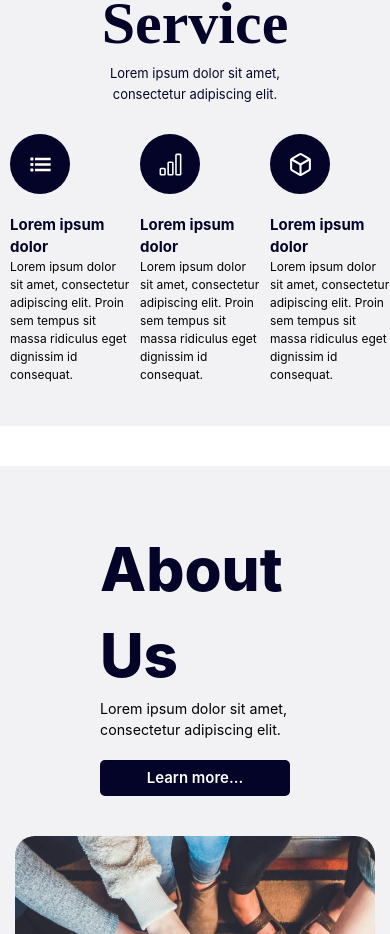
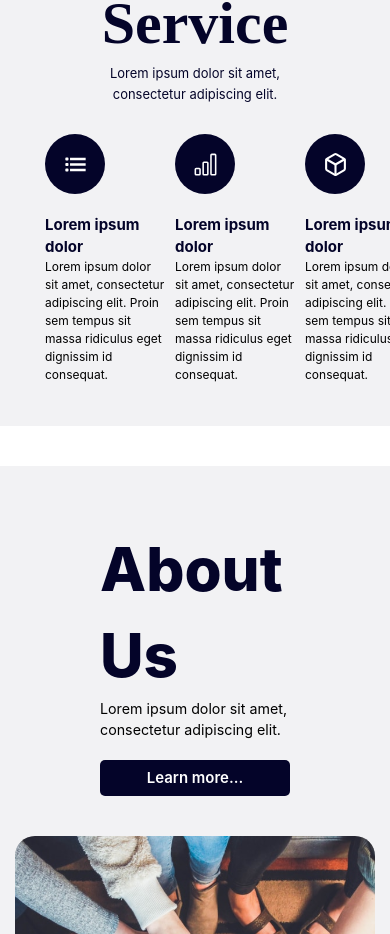
Before and after one commit to DynastyPro/DynastyApp, a React (Create React App) app: page / in a window 390 px wide. Shown: the part 2829-3763 px from the top of the page. Built offline with nearby package versions, Linux system fonts and the light colour scheme.

Commit message:
Responsiveness

```diff
--- a/src/styles/Service.css
+++ b/src/styles/Service.css
@@ -195,7 +195,7 @@ line-height: 18px;
   }
   .service-text {
     display: flex;
-    flex-direction: column;
-    justify-content: center;
+    justify-content: space-around;
+    left: 35px;
   }
 }
```
